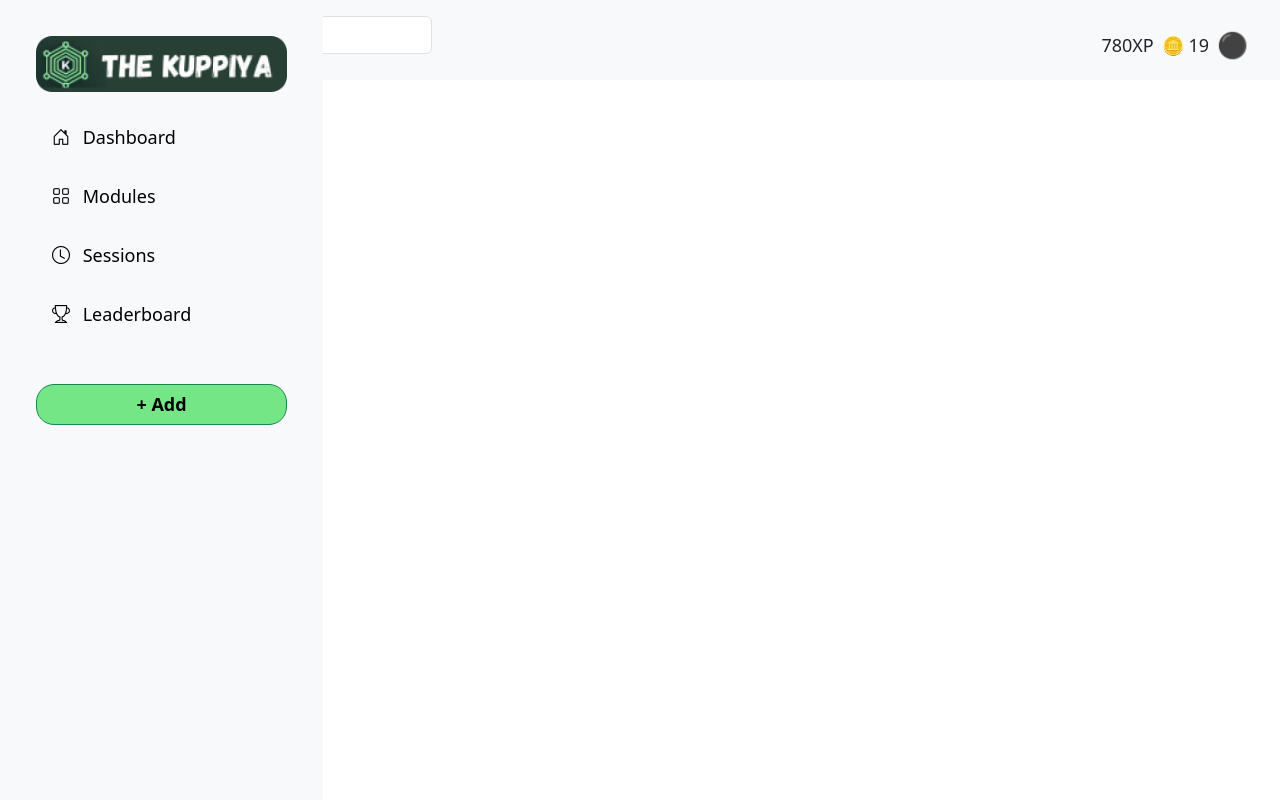
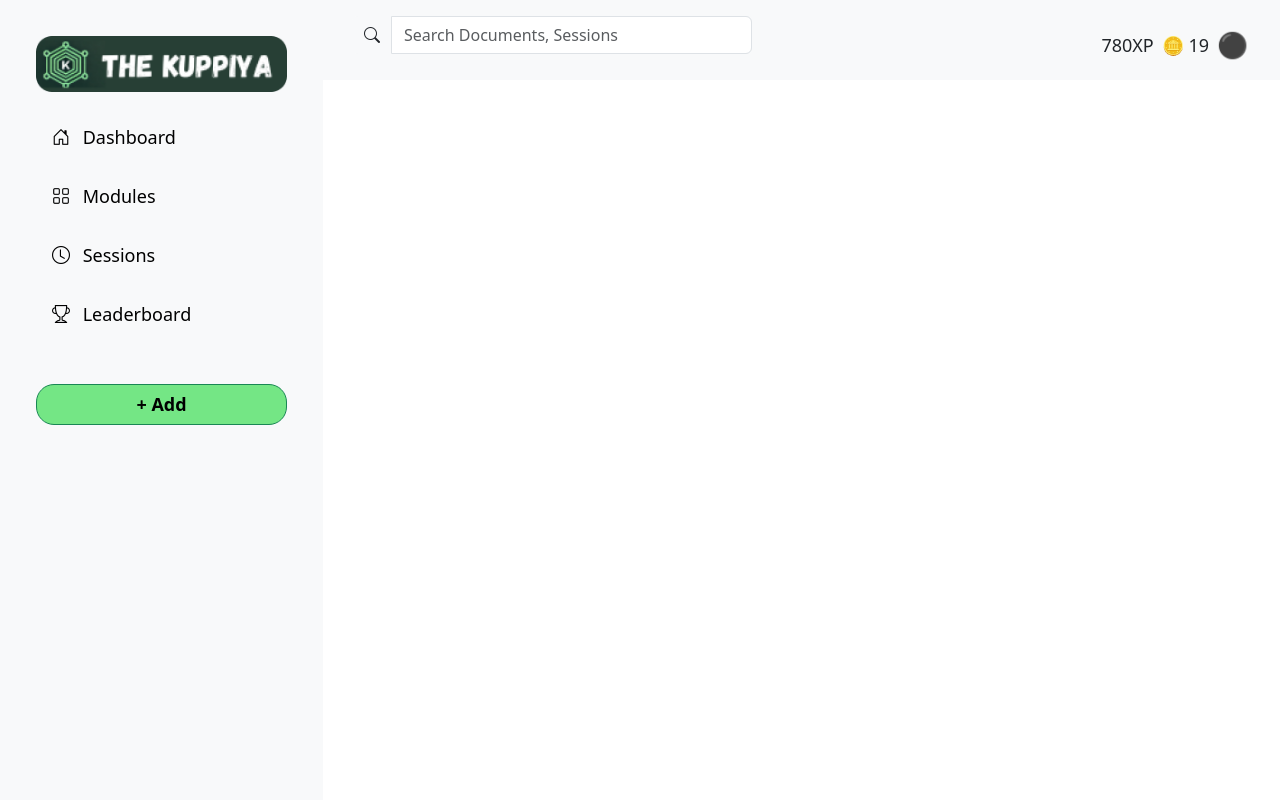
Before and after one commit to RahulJAY03/Computing-Group-Project, a PHP site: page /pages/index.php in a window 1280 px wide. Run offline with PHP 8.4, Linux system fonts and the light colour scheme.

Commit message:
navbar eke podi aulk haduwa

```diff
--- a/assets/css/style.css
+++ b/assets/css/style.css
@@ -69,6 +69,7 @@
     height: 80px; /* Reduced height */
     padding: 10px 20px; /* Adjusted padding */
     align-items: center; /* Vertically center content */
+    margin-left:320px;
 }
 
 .navbar .container-fluid {
--- a/includes/navbar.php
+++ b/includes/navbar.php
@@ -1,4 +1,4 @@
-<nav class="navbar navbar-expand-lg navbar-light bg-light" style="height:80px;">
+<nav class="navbar navbar-expand-lg navbar-light bg-light" style="height:80px; ">
     <div class="container-fluid">
         <button class="btn btn-outline-dark d-lg-none" type="button" data-bs-toggle="offcanvas" data-bs-target="#sidebarMenu">
             <i class="bi bi-list" style="font-size: 24px;"></i>
```
